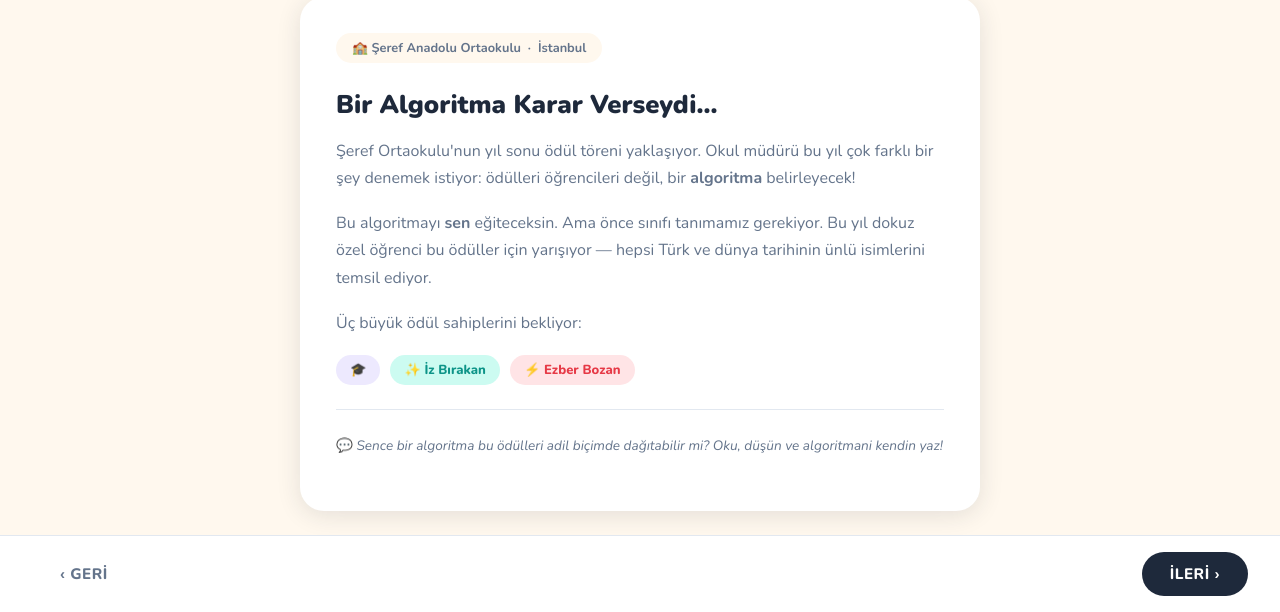
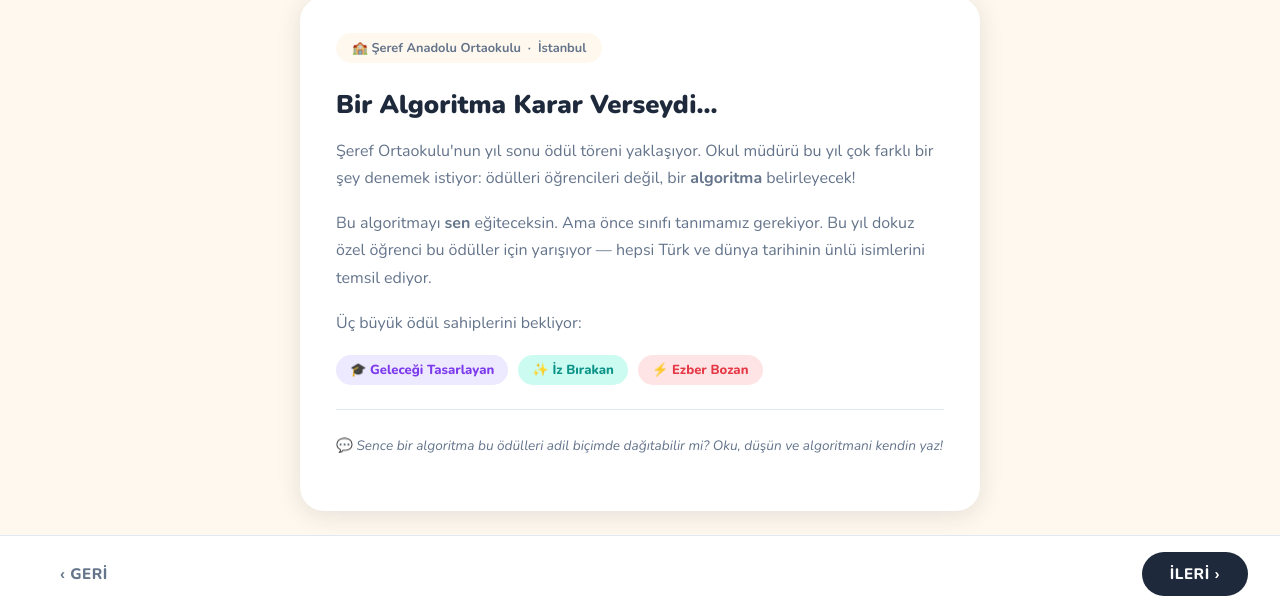
Before and after one commit to serkanozeltx/Most_Likely_Machine, a plain HTML site: page index.html in a window 1280 px wide. Both pictures are taken after a click on the button "İLERİ ›". Shown: the part 188-800 px from the top of the page. Drawn offline with nearby package versions, Linux system fonts and the light colour scheme.

Commit message:
Update award chip text for 'Geleceği Tasarlayan'

```diff
--- a/index.html
+++ b/index.html
@@ -65,7 +65,7 @@
         Üç büyük ödül sahiplerini bekliyor:
       </p>
       <div class="award-chips">
-        <span class="award-chip chip-uni">🎓 </span>
+        <span class="award-chip chip-uni">🎓 Geleceği Tasarlayan</span>
         <span class="award-chip chip-viral">✨ İz Bırakan</span>
         <span class="award-chip chip-trouble">⚡ Ezber Bozan</span>
       </div>
```
